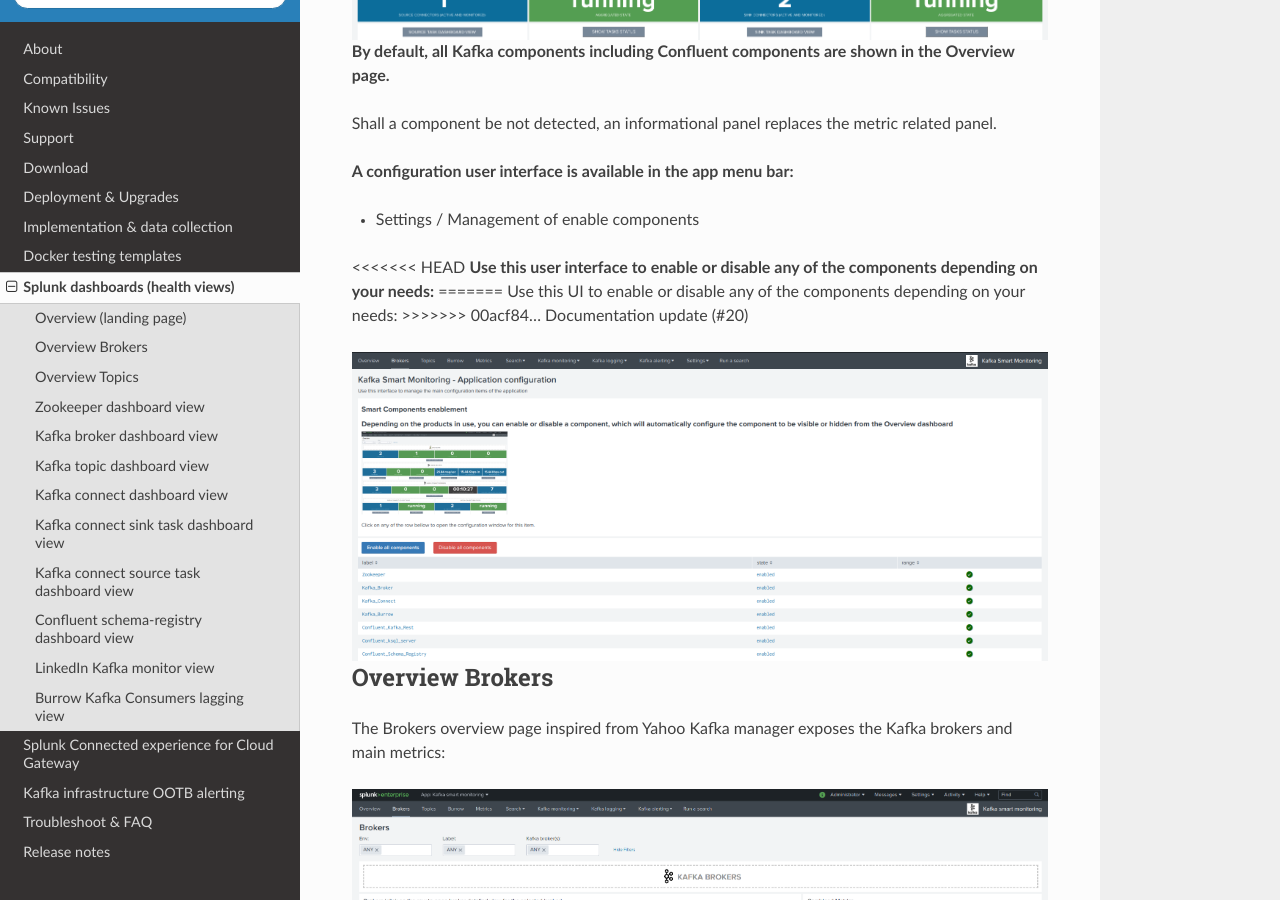
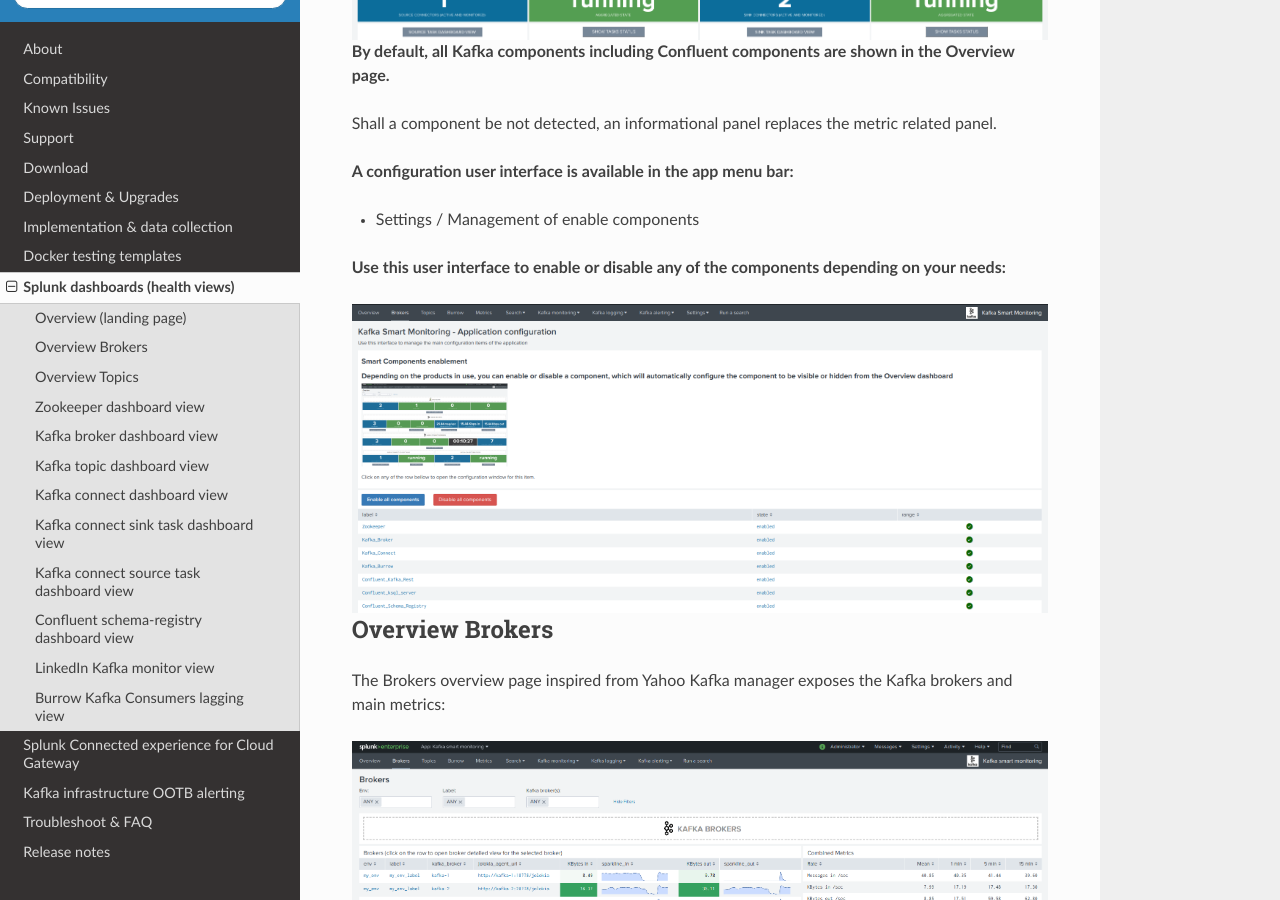
Before and after one commit to guilhemmarchand/telegraf-kafka, a Sphinx documentation site: the page built from docs/health_view.rst, in a window 1280 px wide and 900 px high, scrolled down 617 px. Built offline with Sphinx 7.4.7 and the Read the Docs theme 2.0.0, drawn with Linux system fonts in a browser that asks for light colours.

Commit message:
Fix conflicts

```diff
--- a/docs/health_view.rst
+++ b/docs/health_view.rst
@@ -18,11 +18,7 @@
 
 - Settings / Management of enable components
 
-<<<<<<< HEAD
 **Use this user interface to enable or disable any of the components depending on your needs:**
-=======
-Use this UI to enable or disable any of the components depending on your needs:
->>>>>>> 00acf84... Documentation update (#20)
 
 .. image:: img/config-overview.png
    :alt: config-overview.png
--- a/docs/implementation.rst
+++ b/docs/implementation.rst
@@ -299,7 +299,6 @@
 
 - Add ``-javaagent`` argument:
 
-<<<<<<< HEAD:docs/implementation.rst
 ::
 
     [Unit]
@@ -349,7 +348,6 @@
 
 ::
 
->>>>>>> 00acf84... Documentation update (#20):docs/kafka_monitoring.rst
     sudo systemctl daemon-restart
     sudo systemctl restart confluent-schema-registry
 
@@ -370,7 +368,6 @@
 
 - Add ``-javaagent`` argument:
 
-<<<<<<< HEAD:docs/implementation.rst
 ::
 
     [Unit]
@@ -420,7 +417,6 @@
 
 ::
 
->>>>>>> 00acf84... Documentation update (#20):docs/kafka_monitoring.rst
     sudo systemctl daemon-restart
     sudo systemctl restart confluent-ksql
 
```
Also changed, not shown: docs/ootb_alerting.rst (+0 -9 lines).
